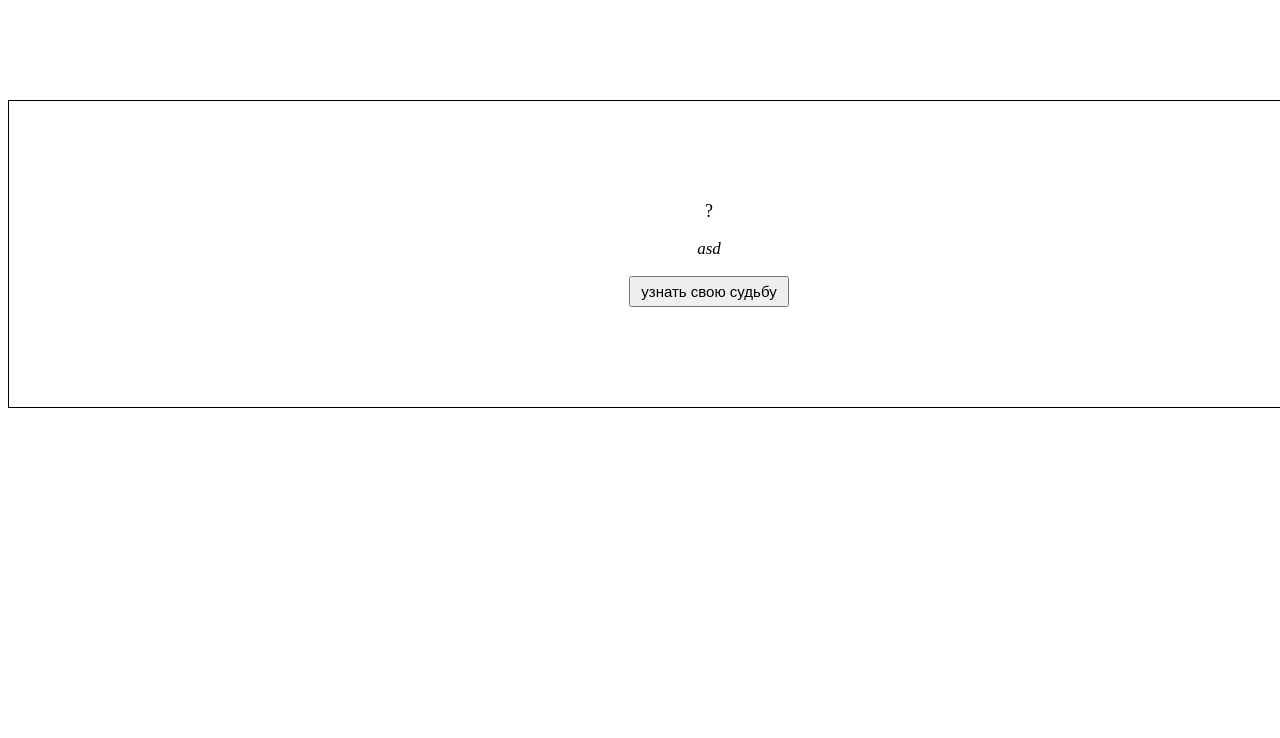
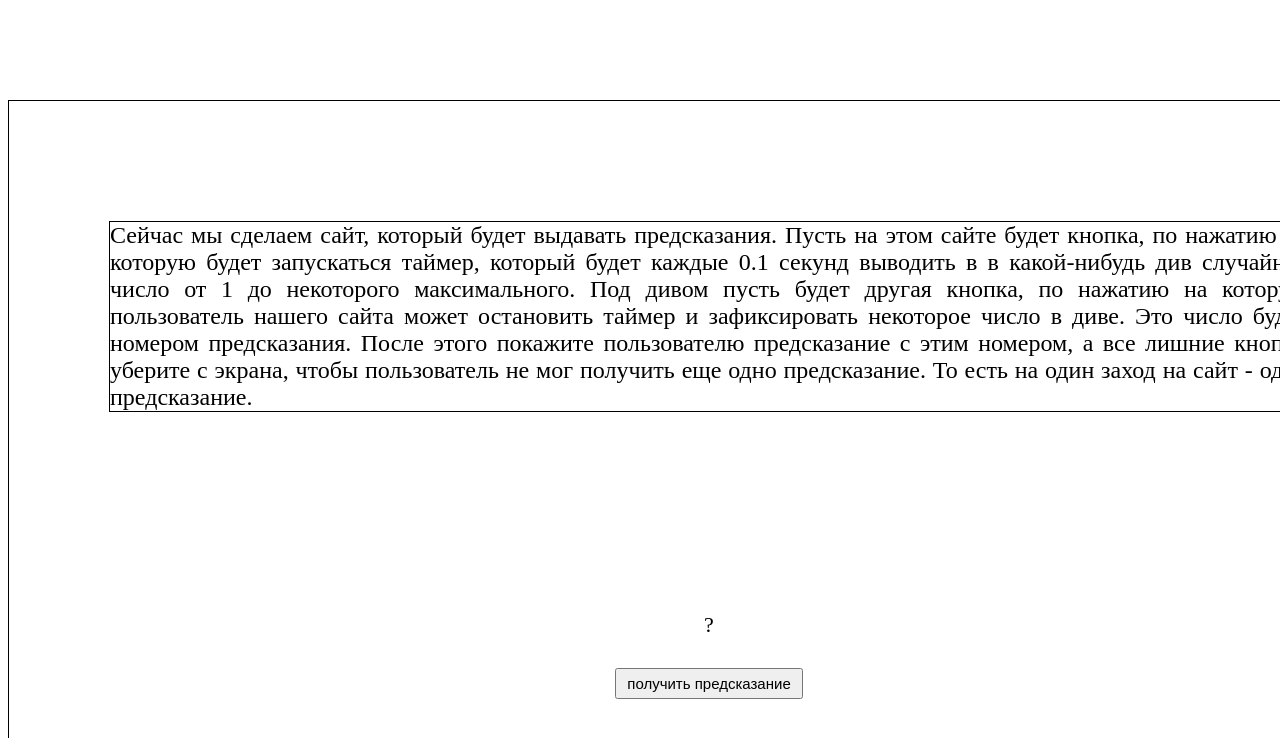
Before and after one commit to Elkhan911/Predictions-JavaScript, a plain HTML site: page index.html in a window 1280 px wide. Both pictures are taken after a click on the button "узнать свою судьбу". Shown: the top 738 px of the page. Drawn offline with Linux system fonts and the light colour scheme.

Commit message:
timer js

```diff
--- a/index.css
+++ b/index.css
@@ -5,17 +5,24 @@
   width: 1200px;
 }
 
+.task__heading {
+  text-align: justify;
+  font-size: 24px;
+  font-weight: normal;
+  margin-bottom: 200px;
+  border: 1px solid black;
+}
+
 #_parent {
   text-align: center;
 }
 
 #_timer {
-  font-size: 18px;
+  font-size: 22px;
 }
 
-#_text {
-  font-size: 17px;
-  font-style: italic;
+#_textOfPredict {
+  font-size: 30px;
 }
 
 .buttonOn {
--- a/index.html
+++ b/index.html
@@ -9,9 +9,21 @@
   </head>
   <body>
     <section class="task">
+      <h2 class="task__heading">
+        Сейчас мы сделаем сайт, который будет выдавать предсказания. Пусть на
+        этом сайте будет кнопка, по нажатию на которую будет запускаться таймер,
+        который будет каждые 0.1 секунд выводить в в какой-нибудь див случайное
+        число от 1 до некоторого максимального. Под дивом пусть будет другая
+        кнопка, по нажатию на которую пользователь нашего сайта может остановить
+        таймер и зафиксировать некоторое число в диве. Это число будет номером
+        предсказания. После этого покажите пользователю предсказание с этим
+        номером, а все лишние кнопки уберите с экрана, чтобы пользователь не мог
+        получить еще одно предсказание. То есть на один заход на сайт - одно
+        предсказание.
+      </h2>
       <div id="_parent">
         <div id="_timer">?</div>
-        <p id="_text">asd</p>
+        <p id="_textOfPredict"></p>
         <button id="_startBtn" class="buttonOn">узнать свою судьбу</button>
         <button id="_stopBtn" class="buttonOff">получить предсказание</button>
       </div>
--- a/script.js
+++ b/script.js
@@ -0,0 +1,35 @@
+const startBtn = document.querySelector("#_startBtn");
+const stopBtn = document.querySelector("#_stopBtn");
+const text = document.querySelector("#_textOfPredict");
+const timer = document.querySelector("#_timer");
+
+const predictionsObj = {
+  1: "предсказание 1",
+  2: "предсказание 2",
+  3: "предсказание 3",
+  4: "предсказание 4",
+  5: "предсказание 5",
+  6: "предсказание 6",
+  7: "предсказание 7",
+  8: "предсказание 8",
+  9: "предсказание 9",
+  10: "предсказание 10",
+};
+
+startBtn.addEventListener("click", function () {
+  startBtn.classList.add("buttonOff");
+
+  stopBtn.classList.remove("buttonOff");
+  stopBtn.classList.add("buttonOn");
+});
+
+stopBtn.addEventListener("click", function () {
+  text.textContent = "предсказание";
+});
+let i = 0;
+
+setInterval(function () {
+  console.log(i++);
+}, 1000);
+
+setInterval(1000);
```
